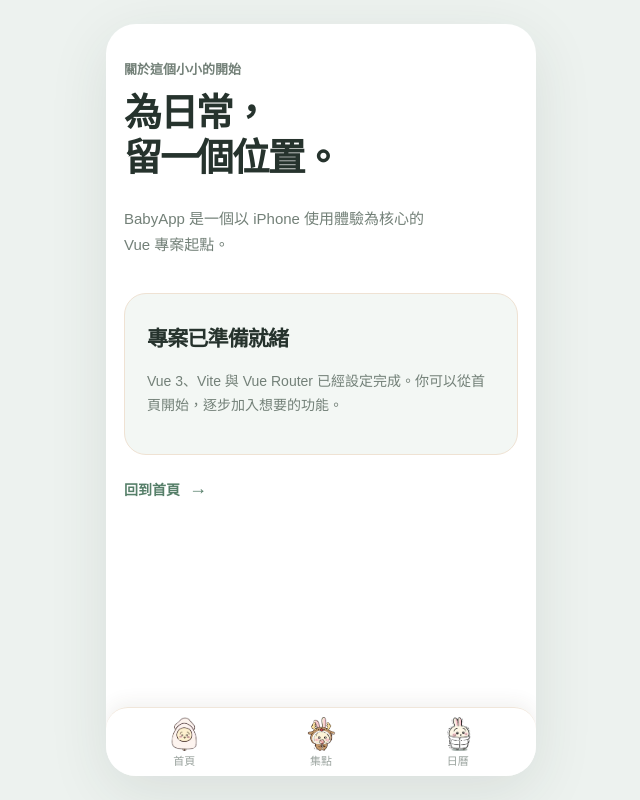
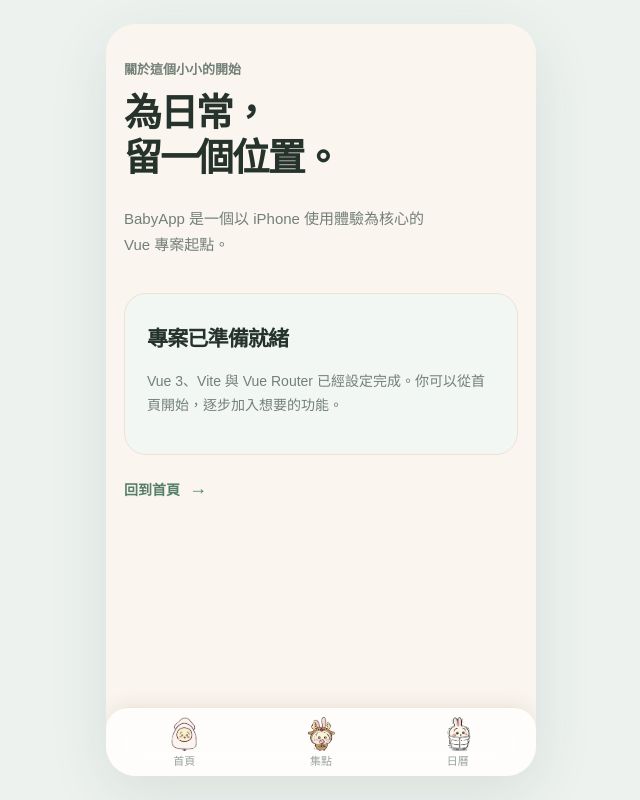
Before and after one commit to Leowei0505/Baby_NoteApp, a Vue app in the folder BabyApp/: page /about in a window 1280 px wide. Shown: the whole page, without its empty margins (319-959 px from the left). Built offline with nearby package versions, Linux system fonts and the light colour scheme; a web font is replaced by a local one.

Commit message:
修正頁面頂端回彈露底色

```diff
--- a/BabyApp/src/App.css
+++ b/BabyApp/src/App.css
@@ -6,7 +6,7 @@
   height: 100dvh;
   margin: 0 auto;
   overflow: hidden;
-  background: var(--paper);
+  background: #faf5ee;
 }
 
 /* 主畫面填滿 App 視窗，安全區由外框與底部導覽統一處理。 */
@@ -18,6 +18,7 @@
   flex-direction: column;
   padding-top: env(safe-area-inset-top);
   overflow: hidden;
+  background: #faf5ee;
 }
 
 /* 頁面內容在 App 內獨立捲動，底部導覽保持固定可操作。 */
@@ -26,7 +27,7 @@
   min-height: 0;
   overflow-x: hidden;
   overflow-y: auto;
-  overscroll-behavior-y: contain;
+  overscroll-behavior-y: none;
   -webkit-overflow-scrolling: touch;
   scrollbar-width: none;
   padding: 22px 18px calc(92px + env(safe-area-inset-bottom));
@@ -154,6 +155,7 @@ a:focus-visible {
     min-height: 100dvh;
     place-items: center;
     padding: 24px 0;
+    background: #edf2ef;
   }
 
   #app {
--- a/BabyApp/src/assets/base.css
+++ b/BabyApp/src/assets/base.css
@@ -2,7 +2,7 @@
 :root {
   font-family: 'Huninn', sans-serif;
   color: #26332d;
-  background: #edf2ef;
+  background: #faf5ee;
   font-synthesis: weight;
   text-rendering: optimizeLegibility;
   -webkit-font-smoothing: antialiased;
@@ -31,12 +31,23 @@
   box-sizing: border-box;
 }
 
+/* 固定根視窗，讓內容只在 App 頁面區域捲動。 */
+html {
+  height: 100%;
+  overflow: hidden;
+  overscroll-behavior-y: none;
+}
+
 /* 頁面最小寬度符合小型手機，並移除瀏覽器預設外距。 */
 body {
   font-family: inherit;
+  height: 100%;
   min-width: 320px;
   min-height: 100vh;
   margin: 0;
+  overflow: hidden;
+  overscroll-behavior-y: none;
+  background: #faf5ee;
 }
 
 /* 關閉手機點按連結或按鈕時的系統色塊。 */
```
